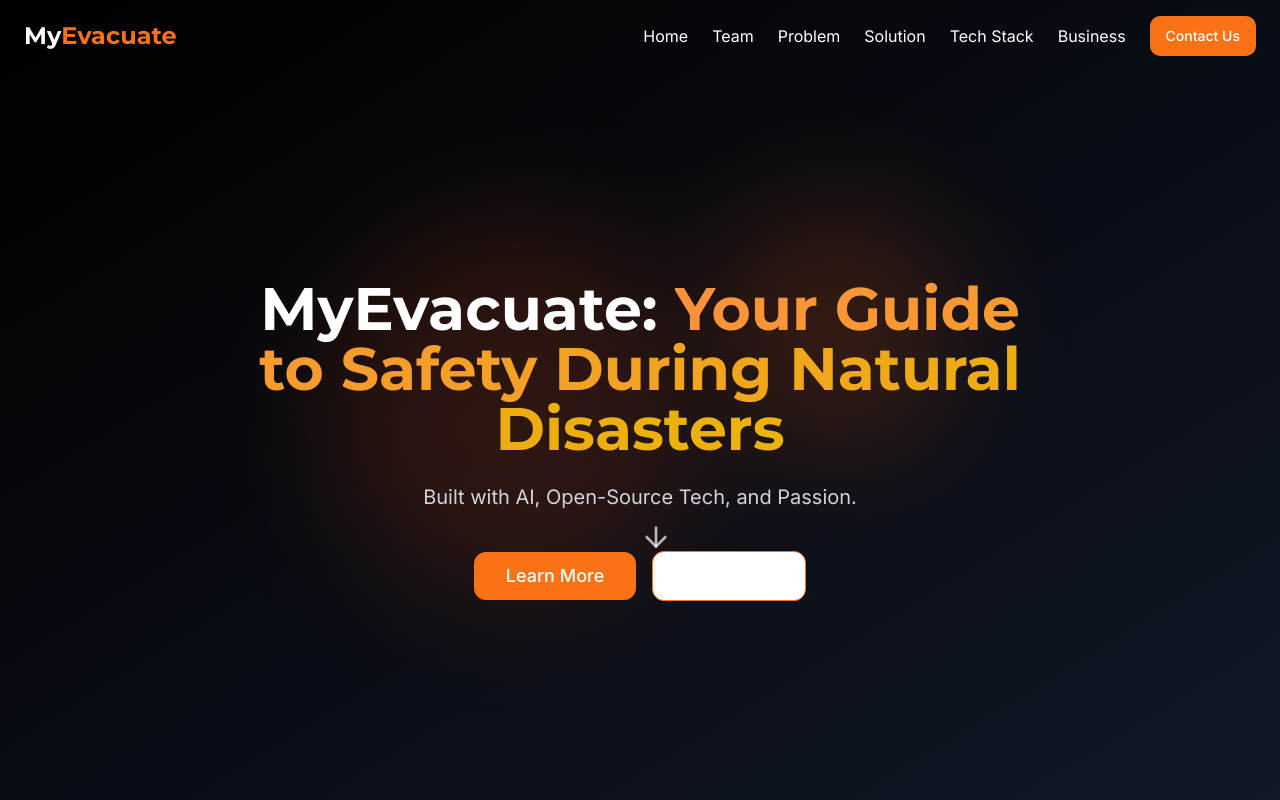
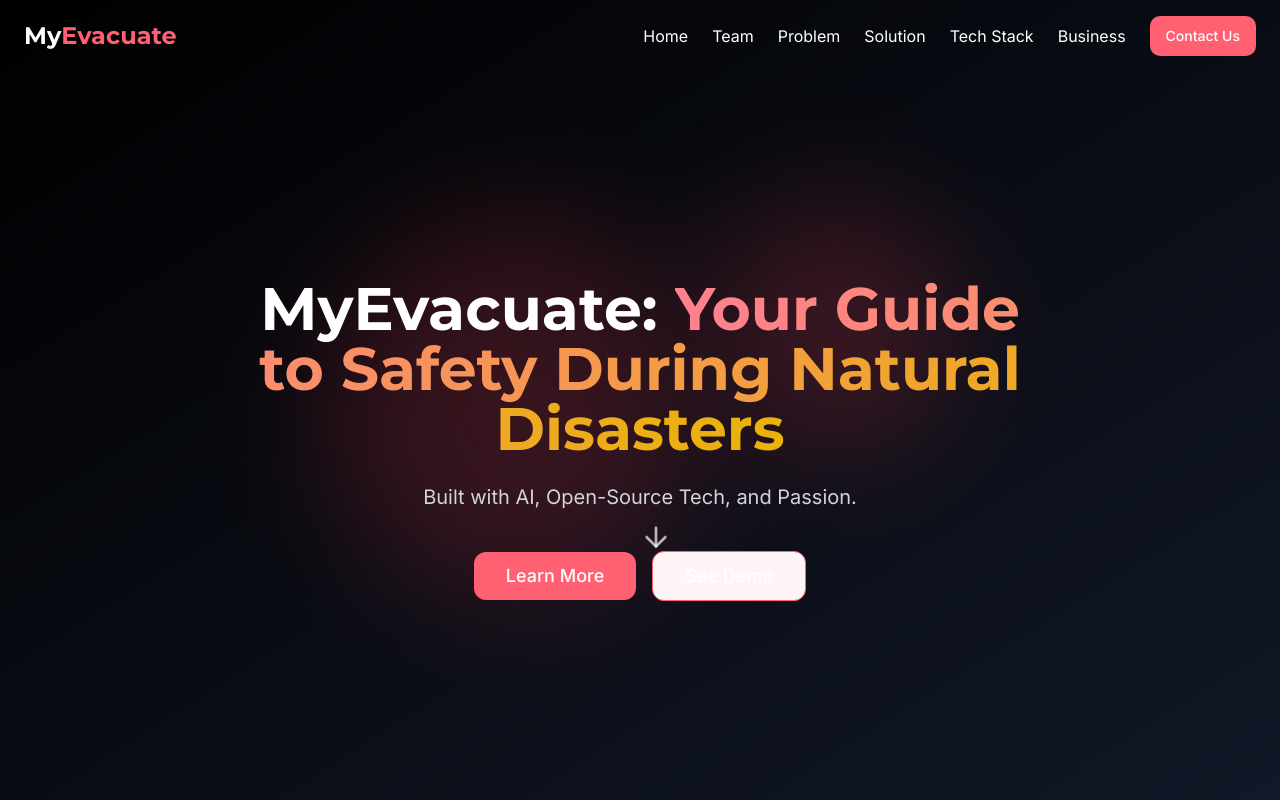
Before and after one commit to meahnaf/myevacuate-safe-guide, a React (Vite) app: page / in a window 1280 px wide. Shown: the top 800 px of the page. Built offline with nearby package versions, Linux system fonts and the light colour scheme.

Commit message:
Refactor: Apply light red color scheme
This commit changes the color scheme to light red.

```diff
--- a/src/index.css
+++ b/src/index.css
@@ -1,4 +1,3 @@
-
 @import url('https://fonts.googleapis.com/css2?family=Inter:wght@300;400;500;600;700&family=Montserrat:wght@300;400;500;600;700;800&display=swap');
 
 @tailwind base;
@@ -7,33 +6,33 @@
 
 @layer base {
   :root {
-    --background: 0 0% 100%; /* White background */
-    --foreground: 240 10% 3.9%; /* Dark text */
+    --background: 350 100% 98%; /* Very light red/pink background */
+    --foreground: 0 0% 13%; /* Dark text for contrast */
 
-    --card: 0 0% 100%; /* White card background */
-    --card-foreground: 240 10% 3.9%; /* Dark card text */
+    --card: 350 100% 98%; /* Very light red/pink card background */
+    --card-foreground: 0 0% 13%; /* Dark card text */
 
-    --popover: 0 0% 100%; /* White popover background */
-    --popover-foreground: 240 10% 3.9%; /* Dark popover text */
+    --popover: 350 100% 98%; /* Very light red/pink popover background */
+    --popover-foreground: 0 0% 13%; /* Dark popover text */
 
-    --primary: 21 90% 48%; /* Keep existing primary color */
-    --primary-foreground: 0 0% 98%; /* Light text on primary */
+    --primary: 350 90% 70%; /* Soft, lighter red primary */
+    --primary-foreground: 0 0% 13%; /* Dark text on primary */
 
-    --secondary: 240 4.8% 95.9%; /* Light gray secondary */
-    --secondary-foreground: 240 5.9% 10%; /* Dark text on secondary */
+    --secondary: 10 50% 95%; /* Very light peach secondary */
+    --secondary-foreground: 0 0% 13%; /* Dark text on secondary */
 
-    --muted: 240 4.8% 95.9%; /* Light muted background */
-    --muted-foreground: 240 3.8% 46.1%; /* Muted text */
+    --muted: 10 50% 95%; /* Very light peach muted background */
+    --muted-foreground: 350 20% 50%; /* Muted red text */
 
-    --accent: 12 76% 61%; /* Accent color */
-    --accent-foreground: 0 0% 98%; /* Light text on accent */
+    --accent: 350 90% 70%; /* Soft red accent */
+    --accent-foreground: 0 0% 13%; /* Dark text on accent */
 
-    --destructive: 0 84.2% 60.2%; /* Destructive color */
+    --destructive: 350 90% 60%; /* Soft destructive red */
     --destructive-foreground: 0 0% 98%; /* Light text on destructive */
 
-    --border: 240 5.9% 90%; /* Light border */
-    --input: 240 5.9% 90%; /* Light input border */
-    --ring: 240 5.9% 10%; /* Ring color */
+    --border: 10 30% 90%; /* Light peach border */
+    --input: 10 30% 90%; /* Light peach input border */
+    --ring: 350 50% 50%; /* Soft red ring */
 
     --radius: 0.75rem;
   }
--- a/tailwind.config.ts
+++ b/tailwind.config.ts
@@ -63,16 +63,16 @@ export default {
           ring: 'hsl(var(--sidebar-ring))'
         },
         disaster: {
-					'50': '#fff7ed',
-					'100': '#ffedd5',
-					'200': '#fed7aa',
-					'300': '#fdba74',
-					'400': '#fb923c',
-					'500': '#f97316',
-					'600': '#ea580c',
-					'700': '#c2410c',
-					'800': '#9a3412',
-					'900': '#7c2d12',
+          '50': '#FFF7F9',
+          '100': '#FFDEE2',
+          '200': '#FFC0C8',
+          '300': '#FFA0B0',
+          '400': '#FF8090',
+          '500': '#FF6072',
+          '600': '#FF4055',
+          '700': '#EA384C',
+          '800': '#D02030',
+          '900': '#AB1A28'
         },
         alert: '#ea384c',
         warning: '#f59e0b',
@@ -121,7 +121,7 @@ export default {
         'fade-out': 'fade-out 0.5s ease-out',
         'scale-in': 'scale-in 0.3s ease-out',
         'slide-in-right': 'slide-in-right 0.5s ease-out',
-			},
+      }
     }
   },
   plugins: [require("tailwindcss-animate")],
```
Lines whose indentation alone changed are shown as unchanged.
